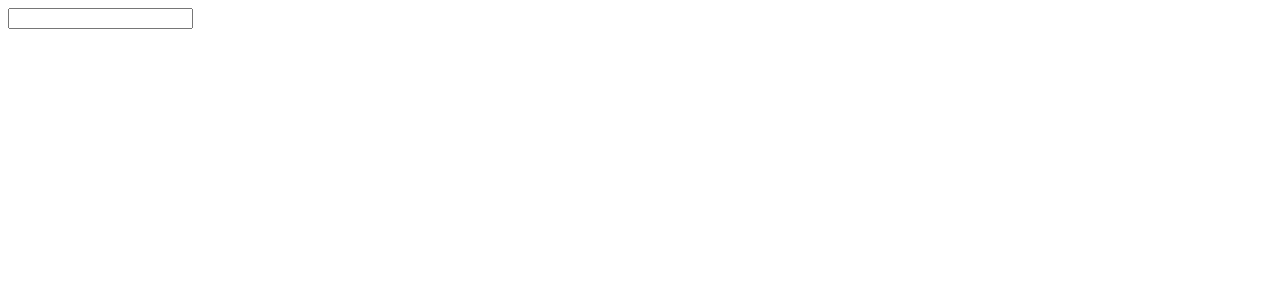
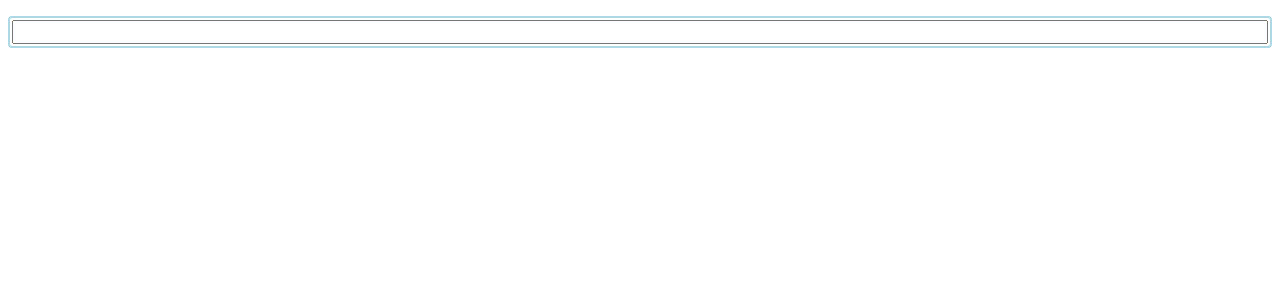
Before and after one commit to Joshmogil/frontend_language_overdrive, a React (Create React App) app: page / in a window 1280 px wide. Shown: the top 300 px of the page. Built offline with nearby package versions, Linux system fonts and the light colour scheme.

Commit message:
styling to make it more texty

```diff
--- a/src/App.js
+++ b/src/App.js
@@ -31,9 +31,7 @@ function App() {
 
   return (
     <div>
-      <div id="TextScreen">
       <MessageDisplay messages={messages} />
-      </div>
       <SearchBar onSubmit={handleSubmit} />
     </div>
   );
--- a/src/components/MessageDisplay.js
+++ b/src/components/MessageDisplay.js
@@ -1,3 +1,5 @@
+import "./css/display.css"
+
 import MessageShow from './MessageShow';
 
 
@@ -8,7 +10,7 @@ function MessageDisplay({ messages }) {
                 <MessageShow message={message}/>
                 </div> ;
     });
-    return <div>{renderedMessages}</div>;
+    return <div className="text-screen">{renderedMessages}</div>;
 }
 
 export default MessageDisplay
--- a/src/components/MessageDisplayWithHover.js
+++ b/src/components/MessageDisplayWithHover.js
@@ -1,3 +1,5 @@
+import "./css/message.css"
+
 import { useState } from 'react';
 
 const HoverableDiv = ({ message }) => {
@@ -13,13 +15,14 @@ const HoverableDiv = ({ message }) => {
     };
 
     return (
-        <div>
-        <div onMouseDownCapture={handleSelect}>
-            <div>{message.response}</div>
-        </div>
+        <div className="message-from-container">
+        <div className="filler-div"></div>
         {isSelected && (
           <div>{message.translatedResponse}</div>
         )}
+        <div className="message-from" onMouseDownCapture={handleSelect}>
+            <div>{message.response}</div>
+        </div>
       </div>
     );
   };
--- a/src/components/MessageShow.js
+++ b/src/components/MessageShow.js
@@ -1,3 +1,5 @@
+import "./css/display.css"
+
 import SingleMessageShow from './MessageShowSingle';
 import HoverableDiv from './MessageDisplayWithHover';
 
@@ -5,6 +7,7 @@ function MessageShow({ message }) {
     console.log(`MessageShow ${message}`)
     return <div>
             <SingleMessageShow message={message}/>
+            <div className="text-screen"></div>
             <HoverableDiv message={message}/>
             </div>;
 }
--- a/src/components/MessageShowSingle.js
+++ b/src/components/MessageShowSingle.js
@@ -1,5 +1,11 @@
+import "./css/message.css"
+
 function SingleMessageShow({ message }) {
-    return <div>{message.message}</div>;
+    return <div className="message-to-container">
+            <div className="filler-div"></div>
+            <div className="message-to"> {message.message}</div>
+            </div>;
+
 }
 
 export default SingleMessageShow
--- a/src/components/SearchBar.js
+++ b/src/components/SearchBar.js
@@ -1,3 +1,5 @@
+import './css/searchBar.css'
+
 import { useState } from 'react'
 
 function SearchBar({ onSubmit }) {
@@ -15,7 +17,7 @@ function SearchBar({ onSubmit }) {
   }
 
   return (
-    <div>
+    <div className="search-bar">
       <form onSubmit={handleFormSubmit}>
         <input value={term} onChange={handleChange}/>
       </form>
--- /dev/null
+++ b/src/components/css/display.css
@@ -0,0 +1,8 @@
+.text-screen {
+    display: flex;
+    justify-content: space-between;
+    gap:12px;
+    flex-direction: column;
+    margin: 0 auto;
+    padding: 4px 0;
+  }
--- a/src/components/css/message.css
+++ b/src/components/css/message.css
@@ -0,0 +1,32 @@
+
+.message-to-container {
+    display: flex;
+    flex-direction: row;
+}
+
+.message-from-container {
+    display: flex;
+    flex-direction: row-reverse;
+}
+
+.filler-div {
+    flex-grow: 1;
+    min-width: 10%;
+}
+
+
+.message-from {
+    border: 2px solid rgba(107, 74, 252, 0.589);
+    border-radius: 20px;
+    padding: 6px;
+    display: flex;
+    flex-direction: row;
+}
+
+.message-to {
+    border: 2px solid rgba(98, 245, 255, 0.651);
+    border-radius: 20px;
+    padding: 6px;
+    display: flex;
+    flex-direction: row;
+}
--- a/src/components/css/searchBar.css
+++ b/src/components/css/searchBar.css
@@ -1,8 +1,10 @@
 .search-bar {
-    border: 1px solid lightblue
+    border: 2px solid lightblue;
+    border-radius: 4px;
+    padding: 2px;
 }
 
 .search-bar form {
-    display:flex
-
+    display:flex;
+    flex-direction: column;
 }
--- a/src/index.js
+++ b/src/index.js
@@ -1,6 +1,8 @@
 import React from 'react';
 import ReactDOM from 'react-dom/client';
 import App from './App';
+
+import "./styling.css"
 
 
 const el = document.getElementById('root');
--- /dev/null
+++ b/src/styling.css
@@ -0,0 +1,6 @@
+html *
+{
+   font-size: 1em !important;
+   color: #000 !important;
+   font-family: Arial !important;
+}
```
Also changed, not shown: 2 other files (tests, documents, lock files or other folders).
